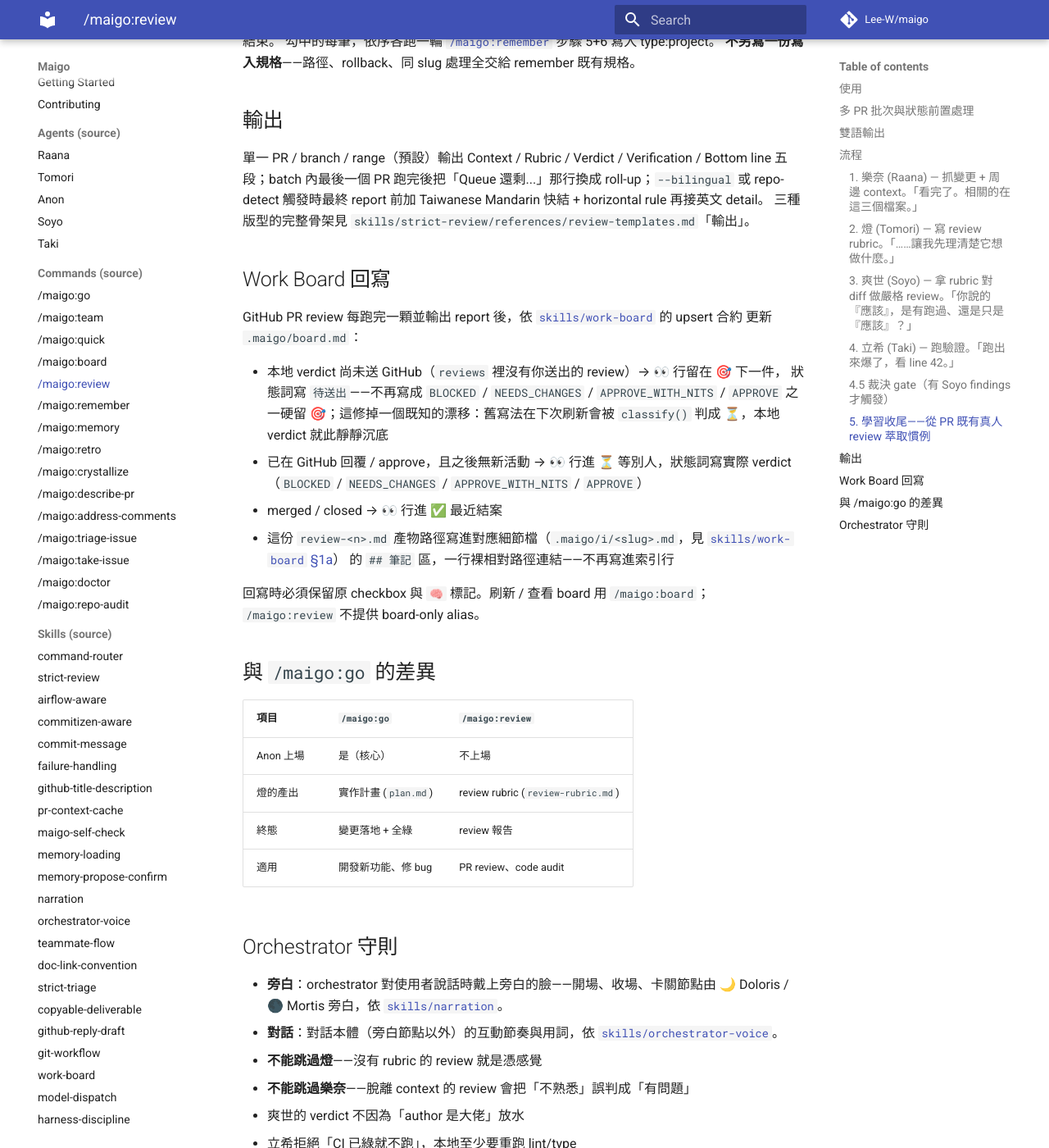
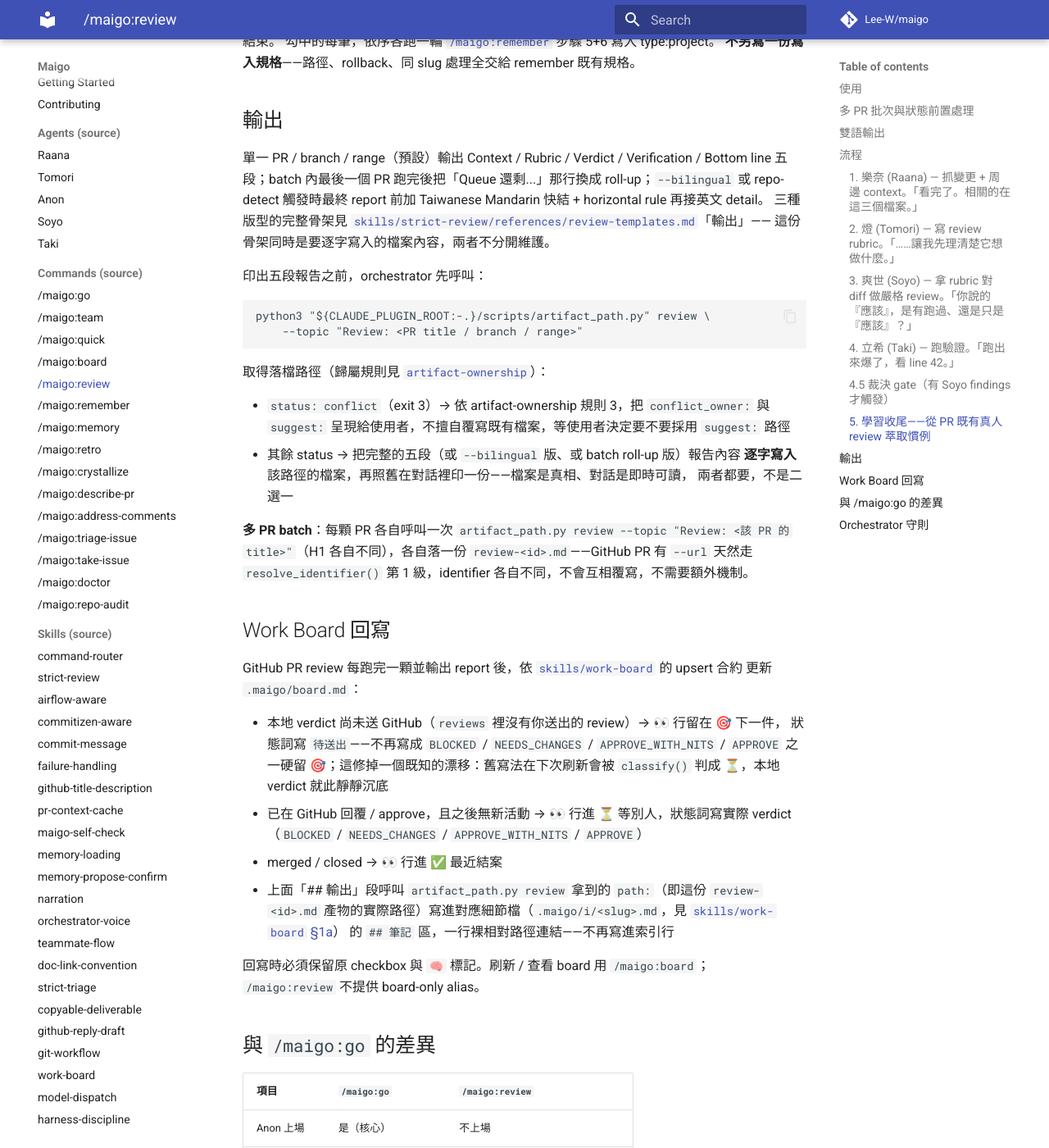
Before and after one commit to Lee-W/maigo, an MkDocs documentation site: the page built from docs/commands/review.md, in a window 1280 px wide and 1400 px high, scrolled down 5920 px. Shown: the whole window at 82% size. Built offline with MkDocs 1.6.1 and Material for MkDocs 9.7.7, drawn with Linux system fonts in a browser that asks for light colours; comment, search, counter and statistics services are not loaded.

Commit message:
feat(artifact-path): give the final review report a managed filename
Add a `review` kind to artifact_path.py so /maigo:review writes its
report to `.maigo/review-<id>.md` through the same naming and ownership
guard as plan and the rubrics, instead of an unmanaged fixed filename.

The five-section skeleton in review-templates.md is now the canon for
the file contents, not only for the chat output.

````diff
--- a/commands/review.md
+++ b/commands/review.md
@@ -146,7 +146,29 @@ GraphQL url 補丁）、Conversation comments（`gh pr view --json comments`）
 單一 PR / branch / range（預設）輸出 Context / Rubric / Verdict / Verification / Bottom line
 五段；batch 內最後一個 PR 跑完後把「Queue 還剩...」那行換成 roll-up；`--bilingual` 或
 repo-detect 觸發時最終 report 前加 Taiwanese Mandarin 快結 + horizontal rule 再接英文 detail。
-三種版型的完整骨架見 `skills/strict-review/references/review-templates.md`「輸出」。
+三種版型的完整骨架見
+[`skills/strict-review/references/review-templates.md`](https://github.com/Lee-W/maigo/blob/main/skills/strict-review/references/review-templates.md)「輸出」——
+這份骨架同時是要逐字寫入的檔案內容，兩者不分開維護。
+
+印出五段報告之前，orchestrator 先呼叫：
+
+```
+python3 "${CLAUDE_PLUGIN_ROOT:-.}/scripts/artifact_path.py" review \
+    --topic "Review: <PR title / branch / range>"
+```
+
+取得落檔路徑（歸屬規則見
+[`artifact-ownership`](https://github.com/Lee-W/maigo/blob/main/skills/harness-discipline/references/artifact-ownership.md)）：
+
+- `status: conflict`（exit 3）→ 依 artifact-ownership 規則 3，把 `conflict_owner:` 與
+  `suggest:` 呈現給使用者，不擅自覆寫既有檔案，等使用者決定要不要採用 `suggest:` 路徑
+- 其餘 status → 把完整的五段（或 `--bilingual` 版、或 batch roll-up 版）報告內容
+  **逐字寫入**該路徑的檔案，再照舊在對話裡印一份——檔案是真相、對話是即時可讀，
+  兩者都要，不是二選一
+
+**多 PR batch**：每顆 PR 各自呼叫一次 `artifact_path.py review --topic "Review: <該 PR 的
+title>"`（H1 各自不同），各自落一份 `review-<id>.md`——GitHub PR 有 `--url` 天然走
+`resolve_identifier()` 第 1 級，identifier 各自不同，不會互相覆寫，不需要額外機制。
 
 ## Work Board 回寫
 
@@ -161,7 +183,8 @@ GitHub PR review 每跑完一顆並輸出 report 後，依
 - 已在 GitHub 回覆 / approve，且之後無新活動 → 👀 行進 ⏳ 等別人，狀態詞寫實際 verdict
   （`BLOCKED` / `NEEDS_CHANGES` / `APPROVE_WITH_NITS` / `APPROVE`）
 - merged / closed → 👀 行進 ✅ 最近結案
-- 這份 `review-<n>.md` 產物路徑寫進對應細節檔（`.maigo/i/<slug>.md`，見
+- 上面「## 輸出」段呼叫 `artifact_path.py review` 拿到的 `path:`（即這份
+  `review-<id>.md` 產物的實際路徑）寫進對應細節檔（`.maigo/i/<slug>.md`，見
   [`skills/work-board` §1a](https://github.com/Lee-W/maigo/blob/main/skills/work-board/SKILL.md)）
   的 `## 筆記` 區，一行裸相對路徑連結——不再寫進索引行
 
````
Also changed, not shown: skills/harness-discipline/SKILL.md (+2 -2 lines), skills/strict-review/references/review-templates.md (+7 -0 lines), 2 other files.
